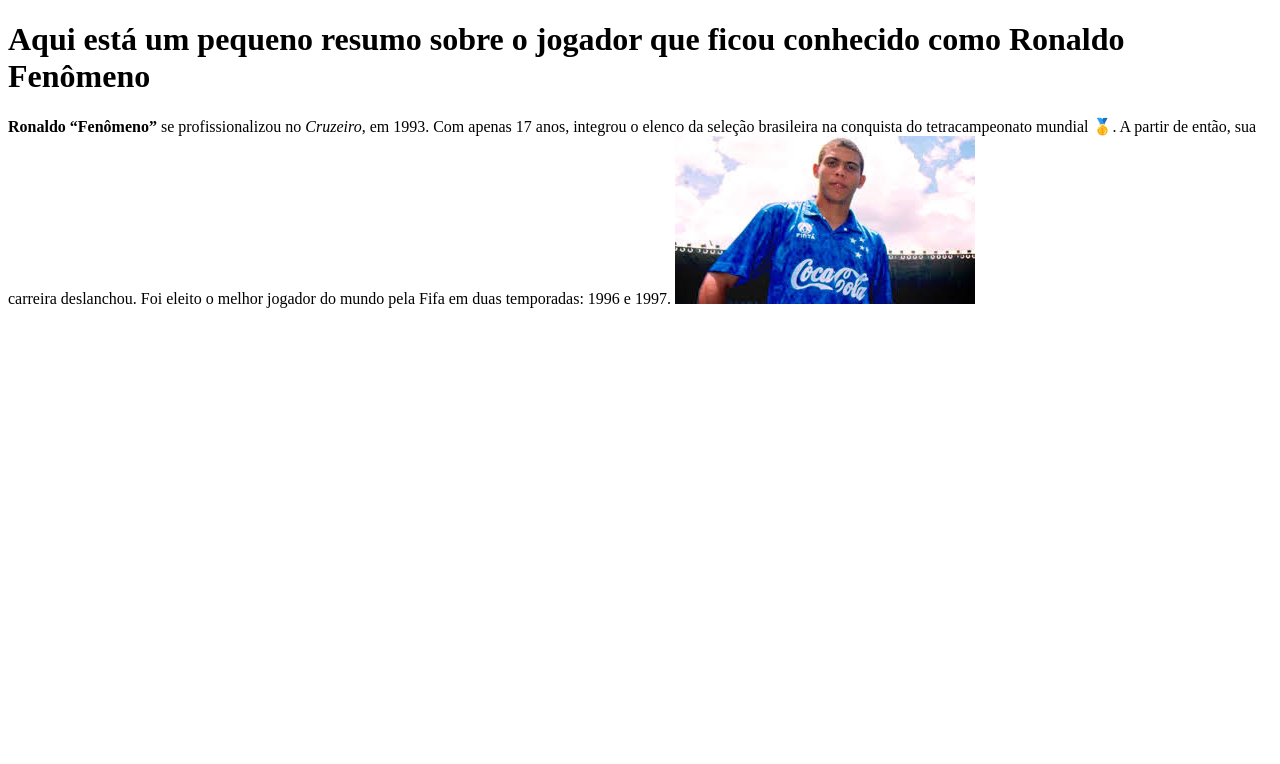
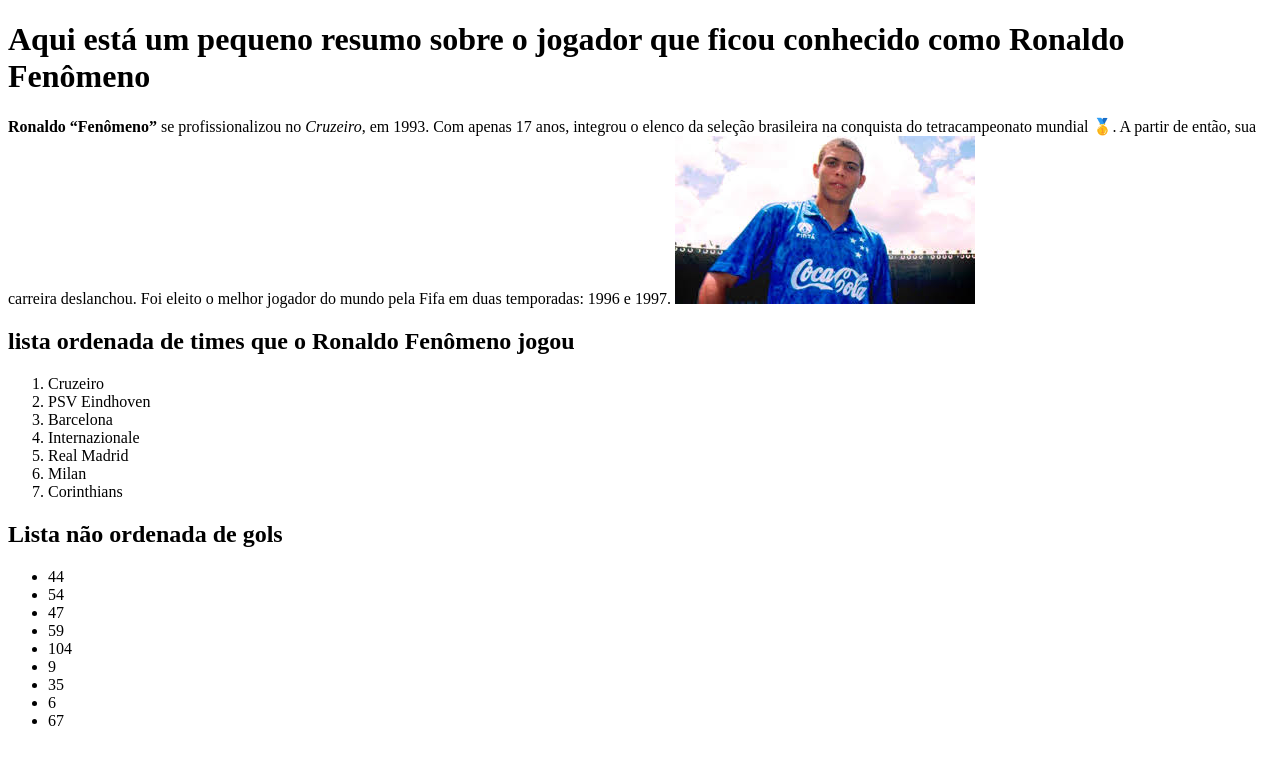
Before and after one commit to danielpradosouza/htmlTeste, a plain HTML site: page AT-HTML/Aula_2/Atv4.html in a window 1280 px wide. Drawn offline with Linux system fonts and the light colour scheme.

Commit message:
aula de listas

```diff
--- a/AT-HTML/Aula_2/Atv4.html
+++ b/AT-HTML/Aula_2/Atv4.html
@@ -12,6 +12,30 @@
     da seleção brasileira na conquista do tetracampeonato mundial &#129351. A partir de então, sua carreira deslanchou.
     Foi eleito o melhor jogador do mundo pela Fifa em duas temporadas: 1996 e 1997.
     <img src="ronaldo_cruzeiro.jpg" alt="Ronaldo com a camisa do Cruzeiro">
+    <h2>lista ordenada de times que o Ronaldo Fenômeno jogou</h2>
+    <ol>
+        <li>Cruzeiro</li>
+        <li>PSV Eindhoven</li>
+        <li>Barcelona</li>
+        <li>Internazionale</li>
+        <li>Real Madrid</li>
+        <li>Milan</li>
+        <li>Corinthians</li>
+    </ol>
+    <h2> Lista não ordenada de gols</h2>
+
+    <ul>
+    <li>44</li>
+    <li>54</li>
+    <li>47</li>
+    <li>59</li>
+    <li>104</li>
+    <li>9</li>
+    <li>35</li>
+    <li>6</li>
+    <li>67</li>
+    </ul>
+
 </p>
 <body>
 
```
Also changed, not shown: AT-HTML/Aula_3/Atv5.html (added, +19 -0 lines), AT-HTML/Aula_3/Index.html (added, +33 -0 lines).
